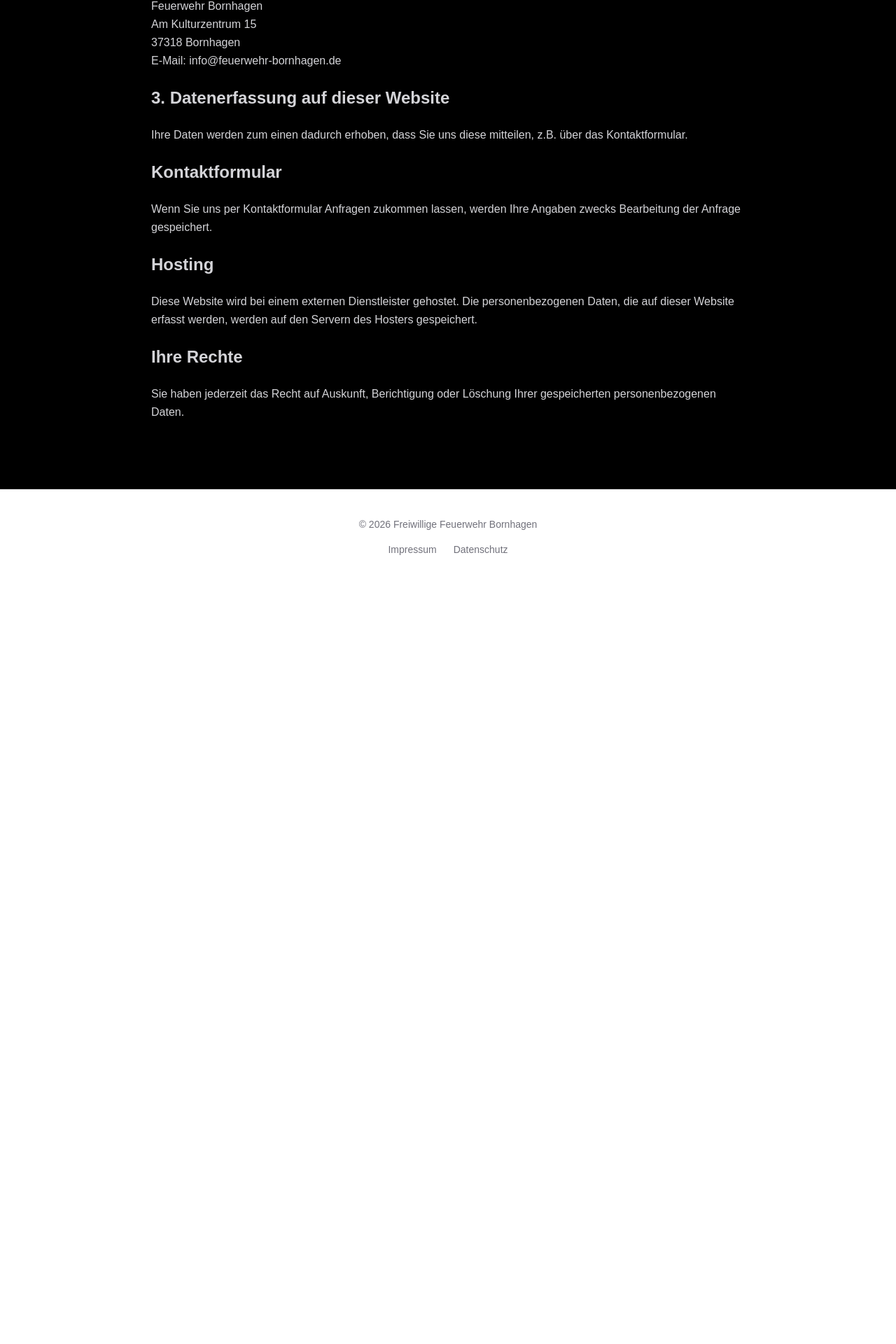
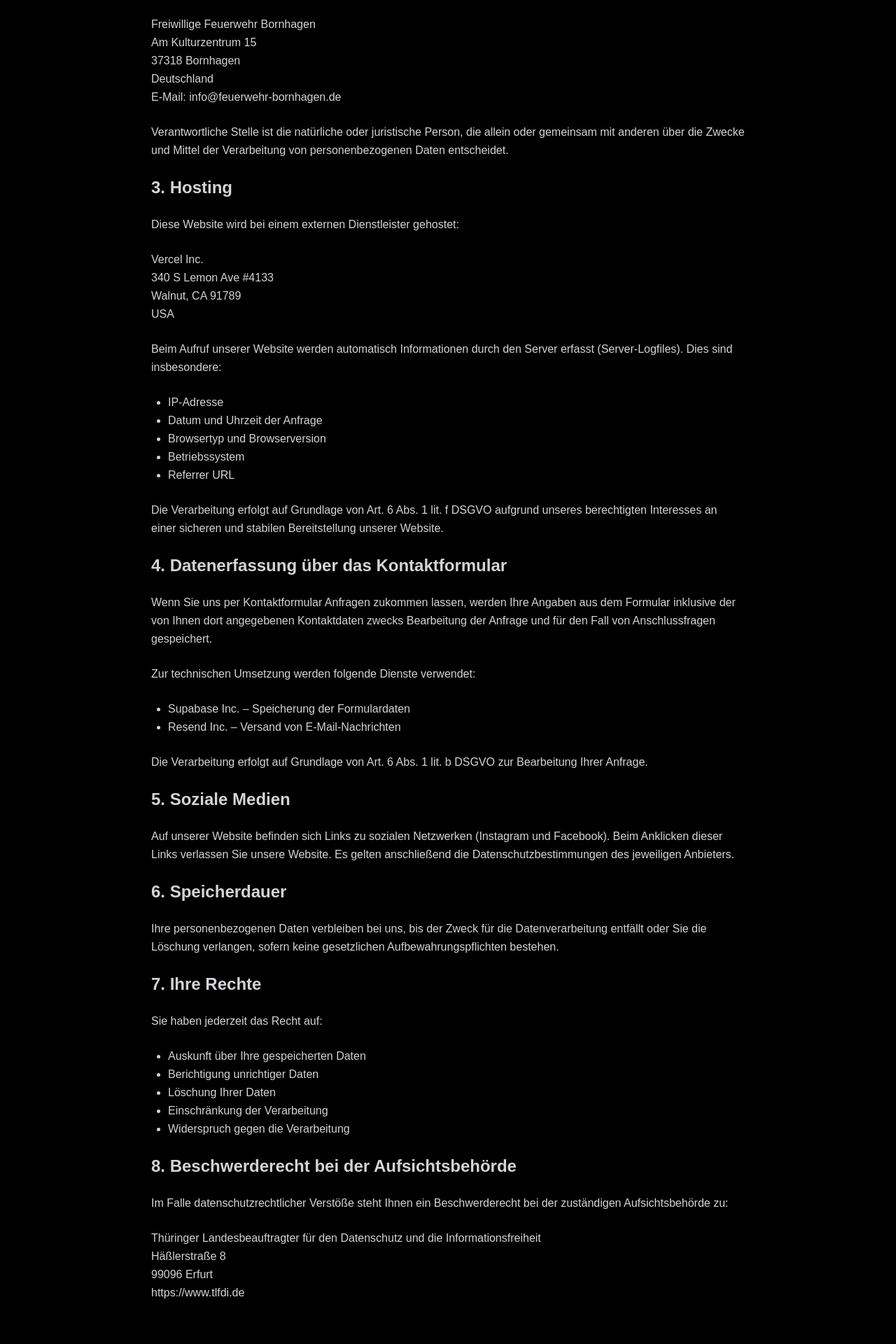
Before and after one commit to KevinHein112/feuerwehr-bornhagen, a Next.js app: page /datenschutz in a window 1280 px wide. Shown: the part 678-2598 px from the top of the page at 70% size. Before the commit the page ends 1513 px from the top, so only its background shows below. Built offline with nearby package versions, Linux system fonts and the light colour scheme.

Commit message:
Rechtliche änderungen

```diff
--- a/app/datenschutz/page.tsx
+++ b/app/datenschutz/page.tsx
@@ -3,10 +3,10 @@ export default function DatenschutzPage() {
     <main className="bg-black text-white min-h-screen">
       <div className="max-w-4xl mx-auto px-6 py-24">
 
-         <section className="text-center py-20">
-        <h2 className="text-5xl font-bold mb-6">
-          Datenschutz
-        </h2>
+        <section className="text-center py-20">
+          <h1 className="text-5xl font-bold mb-6">
+            Datenschutzerklärung
+          </h1>
         </section>
 
         <div className="space-y-6 text-zinc-300 leading-relaxed">
@@ -18,6 +18,8 @@ export default function DatenschutzPage() {
           <p>
             Die folgenden Hinweise geben einen einfachen Überblick darüber,
             was mit Ihren personenbezogenen Daten passiert, wenn Sie diese Website besuchen.
+            Personenbezogene Daten sind alle Daten, mit denen Sie persönlich
+            identifiziert werden können.
           </p>
 
           <h2 className="text-2xl font-semibold">
@@ -25,47 +27,127 @@ export default function DatenschutzPage() {
           </h2>
 
           <p>
-            Feuerwehr Bornhagen<br />
+            Freiwillige Feuerwehr Bornhagen<br />
             Am Kulturzentrum 15<br />
             37318 Bornhagen<br />
+            Deutschland<br />
             E-Mail: info@feuerwehr-bornhagen.de
           </p>
 
+          <p>
+            Verantwortliche Stelle ist die natürliche oder juristische Person,
+            die allein oder gemeinsam mit anderen über die Zwecke und Mittel der
+            Verarbeitung von personenbezogenen Daten entscheidet.
+          </p>
+
           <h2 className="text-2xl font-semibold">
-            3. Datenerfassung auf dieser Website
+            3. Hosting
           </h2>
 
           <p>
-            Ihre Daten werden zum einen dadurch erhoben, dass Sie uns diese mitteilen,
-            z.B. über das Kontaktformular.
+            Diese Website wird bei einem externen Dienstleister gehostet:
+          </p>
+
+          <p>
+            Vercel Inc.<br />
+            340 S Lemon Ave #4133<br />
+            Walnut, CA 91789<br />
+            USA
+          </p>
+
+          <p>
+            Beim Aufruf unserer Website werden automatisch Informationen durch
+            den Server erfasst (Server-Logfiles). Dies sind insbesondere:
+          </p>
+
+          <ul className="list-disc pl-6">
+            <li>IP-Adresse</li>
+            <li>Datum und Uhrzeit der Anfrage</li>
+            <li>Browsertyp und Browserversion</li>
+            <li>Betriebssystem</li>
+            <li>Referrer URL</li>
+          </ul>
+
+          <p>
+            Die Verarbeitung erfolgt auf Grundlage von Art. 6 Abs. 1 lit. f DSGVO
+            aufgrund unseres berechtigten Interesses an einer sicheren und stabilen
+            Bereitstellung unserer Website.
           </p>
 
           <h2 className="text-2xl font-semibold">
-            Kontaktformular
+            4. Datenerfassung über das Kontaktformular
           </h2>
 
           <p>
-            Wenn Sie uns per Kontaktformular Anfragen zukommen lassen,
-            werden Ihre Angaben zwecks Bearbeitung der Anfrage gespeichert.
+            Wenn Sie uns per Kontaktformular Anfragen zukommen lassen, werden Ihre
+            Angaben aus dem Formular inklusive der von Ihnen dort angegebenen
+            Kontaktdaten zwecks Bearbeitung der Anfrage und für den Fall von
+            Anschlussfragen gespeichert.
+          </p>
+
+          <p>
+            Zur technischen Umsetzung werden folgende Dienste verwendet:
+          </p>
+
+          <ul className="list-disc pl-6">
+            <li>Supabase Inc. – Speicherung der Formulardaten</li>
+            <li>Resend Inc. – Versand von E-Mail-Nachrichten</li>
+          </ul>
+
+          <p>
+            Die Verarbeitung erfolgt auf Grundlage von Art. 6 Abs. 1 lit. b DSGVO
+            zur Bearbeitung Ihrer Anfrage.
           </p>
 
           <h2 className="text-2xl font-semibold">
-            Hosting
+            5. Soziale Medien
           </h2>
 
           <p>
-            Diese Website wird bei einem externen Dienstleister gehostet.
-            Die personenbezogenen Daten, die auf dieser Website erfasst werden,
-            werden auf den Servern des Hosters gespeichert.
+            Auf unserer Website befinden sich Links zu sozialen Netzwerken
+            (Instagram und Facebook). Beim Anklicken dieser Links verlassen Sie
+            unsere Website. Es gelten anschließend die Datenschutzbestimmungen
+            des jeweiligen Anbieters.
           </p>
 
           <h2 className="text-2xl font-semibold">
-            Ihre Rechte
+            6. Speicherdauer
           </h2>
 
           <p>
-            Sie haben jederzeit das Recht auf Auskunft, Berichtigung oder
-            Löschung Ihrer gespeicherten personenbezogenen Daten.
+            Ihre personenbezogenen Daten verbleiben bei uns, bis der Zweck für die
+            Datenverarbeitung entfällt oder Sie die Löschung verlangen, sofern
+            keine gesetzlichen Aufbewahrungspflichten bestehen.
+          </p>
+
+          <h2 className="text-2xl font-semibold">
+            7. Ihre Rechte
+          </h2>
+
+          <p>Sie haben jederzeit das Recht auf:</p>
+
+          <ul className="list-disc pl-6">
+            <li>Auskunft über Ihre gespeicherten Daten</li>
+            <li>Berichtigung unrichtiger Daten</li>
+            <li>Löschung Ihrer Daten</li>
+            <li>Einschränkung der Verarbeitung</li>
+            <li>Widerspruch gegen die Verarbeitung</li>
+          </ul>
+
+          <h2 className="text-2xl font-semibold">
+            8. Beschwerderecht bei der Aufsichtsbehörde
+          </h2>
+
+          <p>
+            Im Falle datenschutzrechtlicher Verstöße steht Ihnen ein
+            Beschwerderecht bei der zuständigen Aufsichtsbehörde zu:
+          </p>
+
+          <p>
+            Thüringer Landesbeauftragter für den Datenschutz und die Informationsfreiheit<br />
+            Häßlerstraße 8<br />
+            99096 Erfurt<br />
+            https://www.tlfdi.de
           </p>
 
         </div>
--- a/app/impressum/page.tsx
+++ b/app/impressum/page.tsx
@@ -1,17 +1,17 @@
-export default function Page() {
+export default function ImpressumPage() {
   return (
     <main className="bg-black text-white min-h-screen">
       <div className="max-w-4xl mx-auto px-6 py-24">
 
-          <section className="text-center py-20">
-        <h2 className="text-5xl font-bold mb-6">
-          Impressum
-        </h2>
+        <section className="text-center py-20">
+          <h1 className="text-5xl font-bold mb-6">
+            Impressum
+          </h1>
         </section>
 
         <div className="space-y-6 text-zinc-300 leading-relaxed">
 
-          <p>Angaben gemäß § 5 TMG</p>
+          <p><strong>Angaben gemäß § 5 TMG</strong></p>
 
           <p>
             Freiwillige Feuerwehr Bornhagen<br />
@@ -21,17 +21,17 @@ export default function Page() {
           </p>
 
           <p>
-            Vertreten durch:<br />
+            <strong>Vertreten durch:</strong><br />
             Gemeindebrandmeister Norman Hein
           </p>
 
           <p>
-            Kontakt:<br />
+            <strong>Kontakt:</strong><br />
             E-Mail: info@feuerwehr-bornhagen.de
           </p>
 
           <p>
-            Verantwortlich für den Inhalt nach § 55 Abs. 2 RStV:<br />
+            <strong>Verantwortlich für den Inhalt nach § 18 Abs. 2 MStV:</strong><br />
             Kevin Hein
           </p>
 
@@ -42,7 +42,9 @@ export default function Page() {
           <p>
             Die Inhalte unserer Seiten wurden mit größter Sorgfalt erstellt.
             Für die Richtigkeit, Vollständigkeit und Aktualität der Inhalte
-            können wir jedoch keine Gewähr übernehmen.
+            können wir jedoch keine Gewähr übernehmen. Als Diensteanbieter
+            sind wir gemäß § 7 Abs.1 TMG für eigene Inhalte auf diesen Seiten
+            nach den allgemeinen Gesetzen verantwortlich.
           </p>
 
           <h2 className="text-2xl font-semibold mt-10">
@@ -51,7 +53,10 @@ export default function Page() {
 
           <p>
             Unser Angebot enthält Links zu externen Websites Dritter,
-            auf deren Inhalte wir keinen Einfluss haben.
+            auf deren Inhalte wir keinen Einfluss haben. Deshalb können
+            wir für diese fremden Inhalte auch keine Gewähr übernehmen.
+            Für die Inhalte der verlinkten Seiten ist stets der jeweilige
+            Anbieter oder Betreiber der Seiten verantwortlich.
           </p>
 
           <h2 className="text-2xl font-semibold mt-10">
@@ -59,8 +64,9 @@ export default function Page() {
           </h2>
 
           <p>
-            Die durch die Seitenbetreiber erstellten Inhalte und Werke
-            auf diesen Seiten unterliegen dem deutschen Urheberrecht.
+            Die durch die Seitenbetreiber erstellten Inhalte und Werke auf
+            diesen Seiten unterliegen dem deutschen Urheberrecht. Beiträge
+            Dritter sind als solche gekennzeichnet.
           </p>
 
         </div>
```
